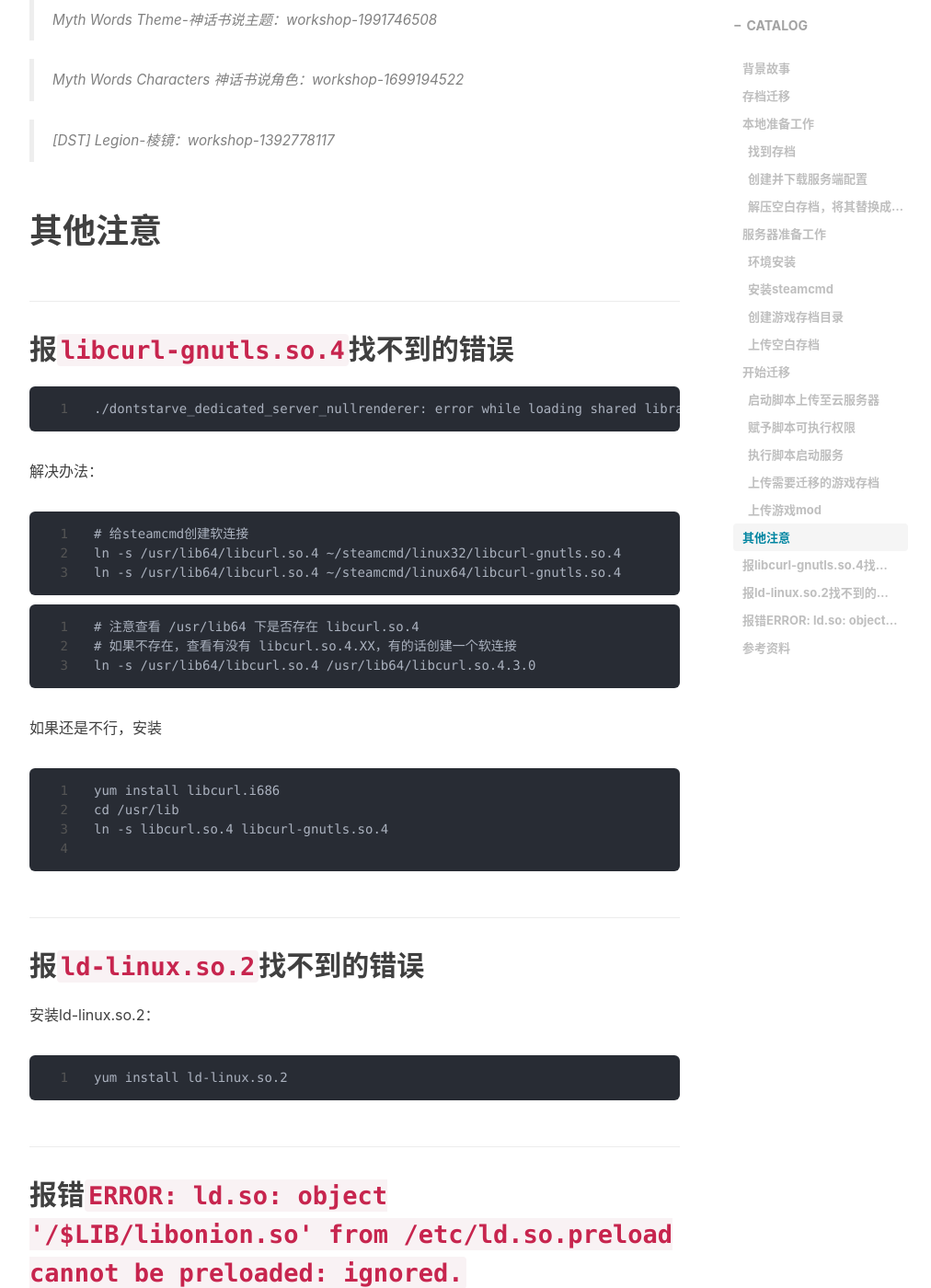
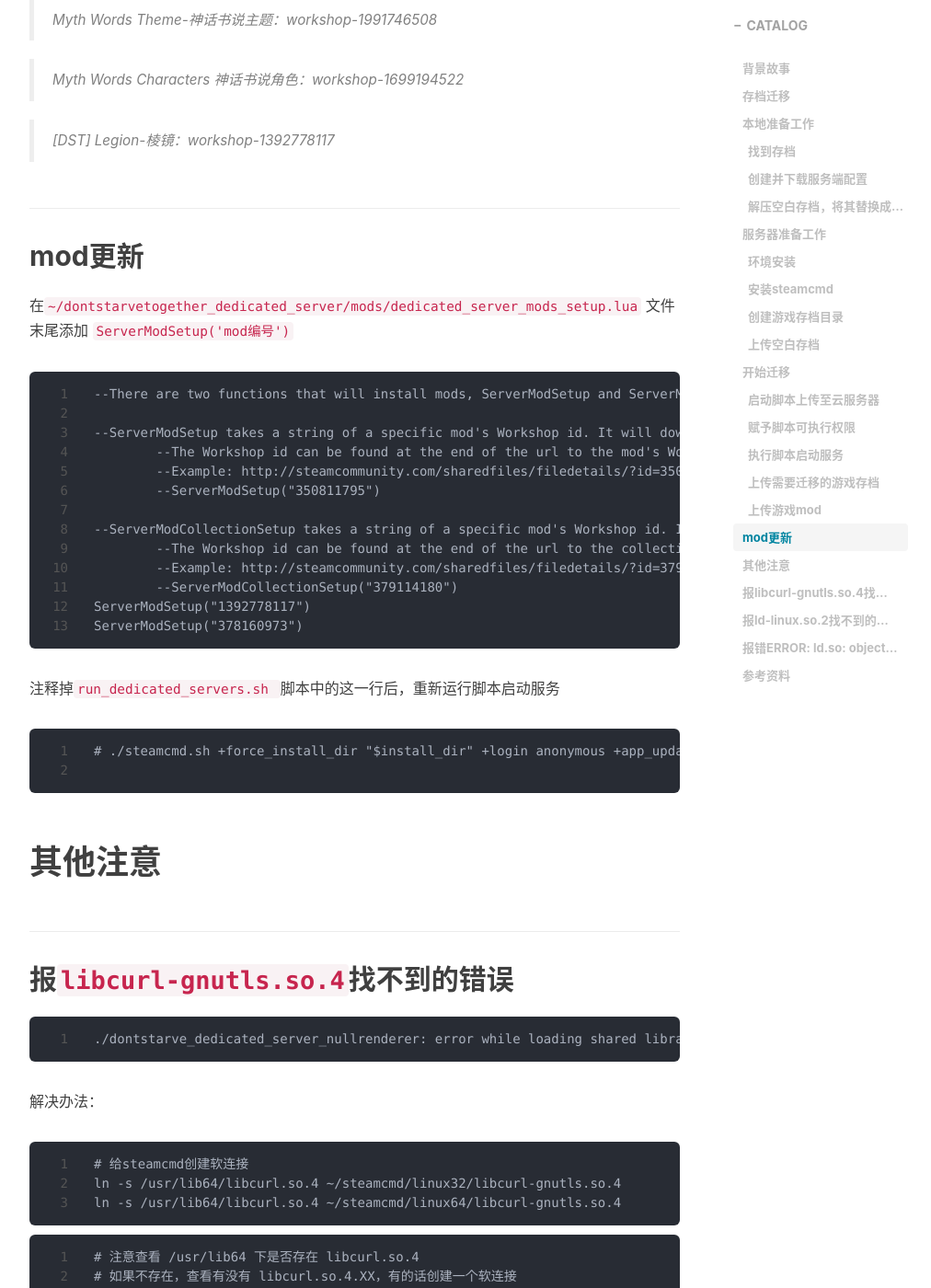
Before and after one commit to tongg112/tongg112.github.io, a Jekyll site: the page built from _posts/2021-07-04-dst-server.md, in a window 1280 px wide and 1400 px high, scrolled down 5579 px. Shown: the whole window at 92% size, without its empty margins (233-1245 px from the left). Built offline with Jekyll 4.4.1, drawn with Linux system fonts in a browser that asks for light colours; nearby versions of some CDN libraries; comment, search, counter and statistics services are not loaded.

Commit message:
dst: mod更新

````diff
--- a/_posts/2021-07-04-dst-server.md
+++ b/_posts/2021-07-04-dst-server.md
@@ -154,6 +154,30 @@ D:\Program Files (x86)\Steam\steamapps\workshop\content\322330
 
 > [DST] Legion-棱镜：workshop-1392778117
 
+## mod更新
+在`~/dontstarvetogether_dedicated_server/mods/dedicated_server_mods_setup.lua`
+文件末尾添加 `ServerModSetup('mod编号')`
+
+```
+--There are two functions that will install mods, ServerModSetup and ServerModCollectionSetup. Put the calls to the functions in this file and they will be executed on boot.
+
+--ServerModSetup takes a string of a specific mod's Workshop id. It will download and install the mod to your mod directory on boot.
+	--The Workshop id can be found at the end of the url to the mod's Workshop page.
+	--Example: http://steamcommunity.com/sharedfiles/filedetails/?id=350811795
+	--ServerModSetup("350811795")
+
+--ServerModCollectionSetup takes a string of a specific mod's Workshop id. It will download all the mods in the collection and install them to the mod directory on boot.
+	--The Workshop id can be found at the end of the url to the collection's Workshop page.
+	--Example: http://steamcommunity.com/sharedfiles/filedetails/?id=379114180
+	--ServerModCollectionSetup("379114180")
+ServerModSetup("1392778117")
+ServerModSetup("378160973")
+```
+注释掉`run_dedicated_servers.sh `脚本中的这一行后，重新运行脚本启动服务
+```
+# ./steamcmd.sh +force_install_dir "$install_dir" +login anonymous +app_update 343050 validate +quit
+
+```
 
 # 其他注意
 ## 报`libcurl-gnutls.so.4`找不到的错误
````
